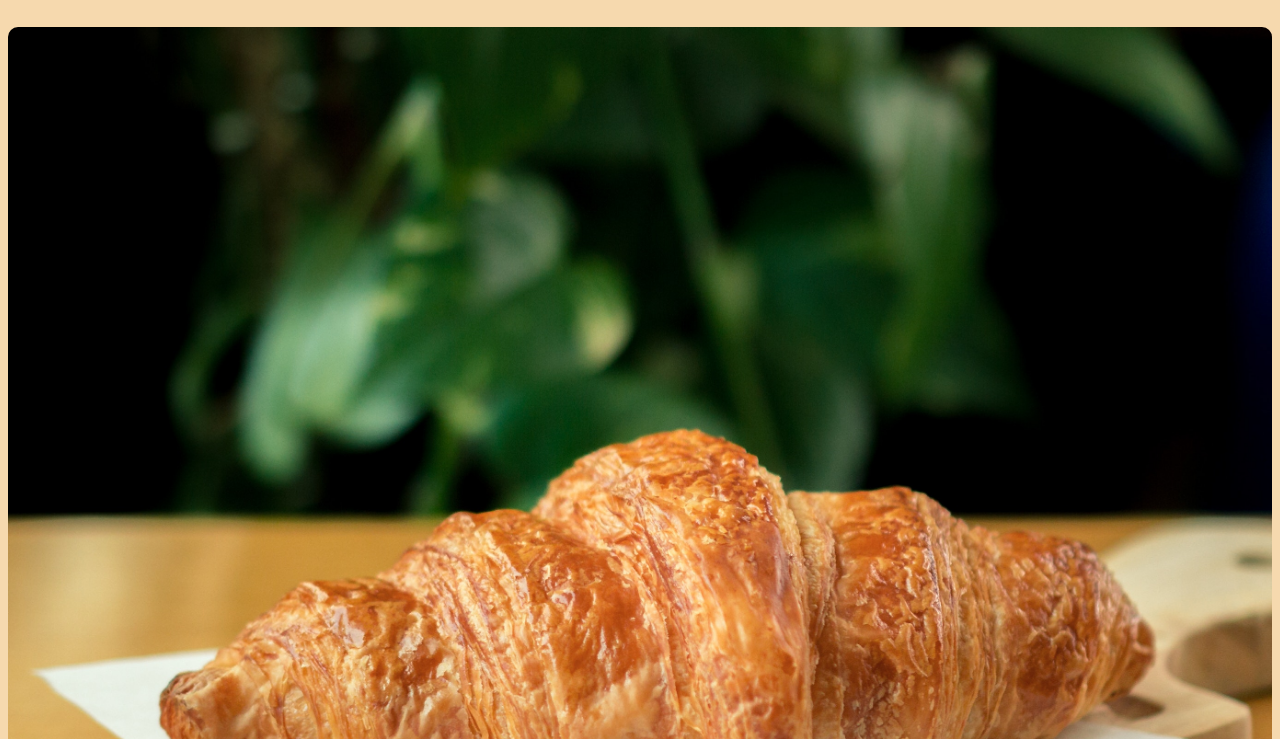
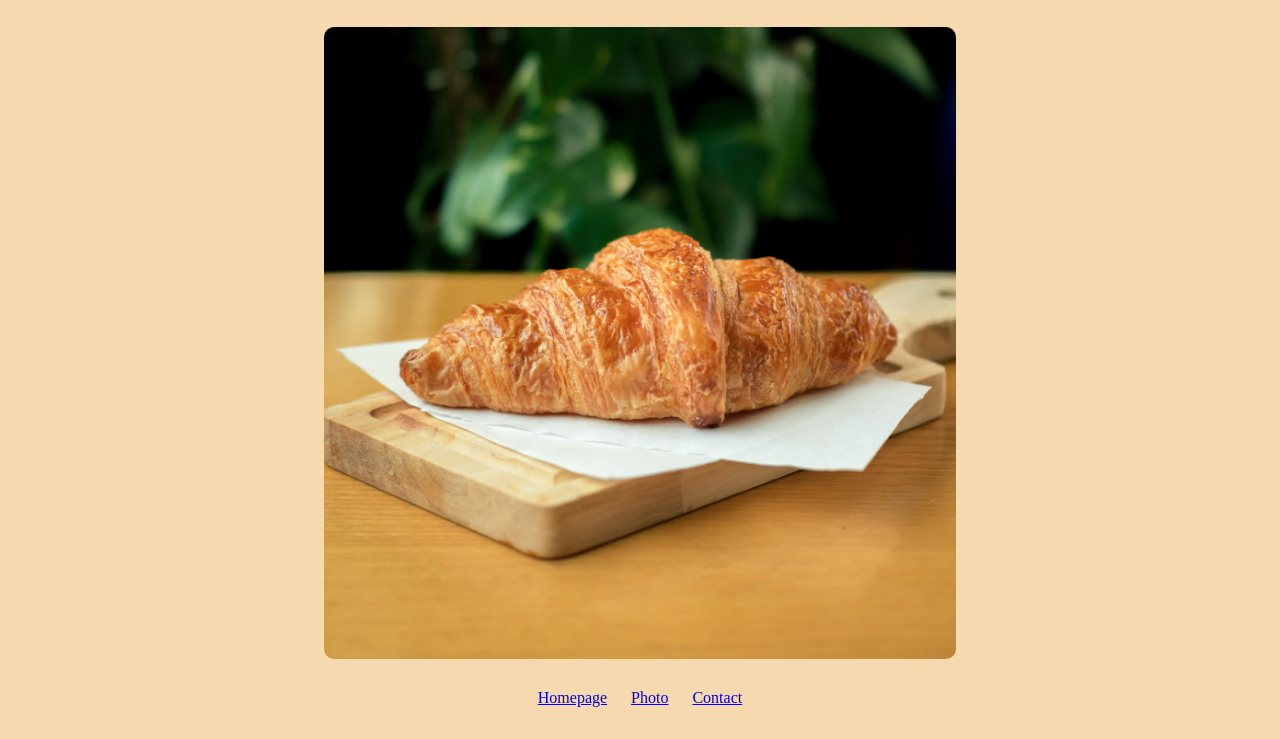
Before and after one commit to soleilvperez/Croissant, a plain HTML site: page photo.html in a window 1280 px wide. Shown: the part 61-800 px from the top of the page. Drawn offline with Linux system fonts and the light colour scheme.

Commit message:
Make changes to css

```diff
--- a/css/styles.css
+++ b/css/styles.css
@@ -1,15 +1,20 @@
 body {
+  display: block;
+  margin: 8px;
+  background: #f6d9ae;
   text-align: center;
-  background: #f6d9ae;
 }
 
 .croissant-emoji {
   font-size: 100px;
 }
 
+.about-croissant {
+}
+
 .photo-croissant {
   display: block;
-  max-width: 100%;
+  max-width: 50%;
   border-radius: 10px;
   margin: 30px auto;
 }
```
Also changed, not shown: index.html (+1 -1 lines).
